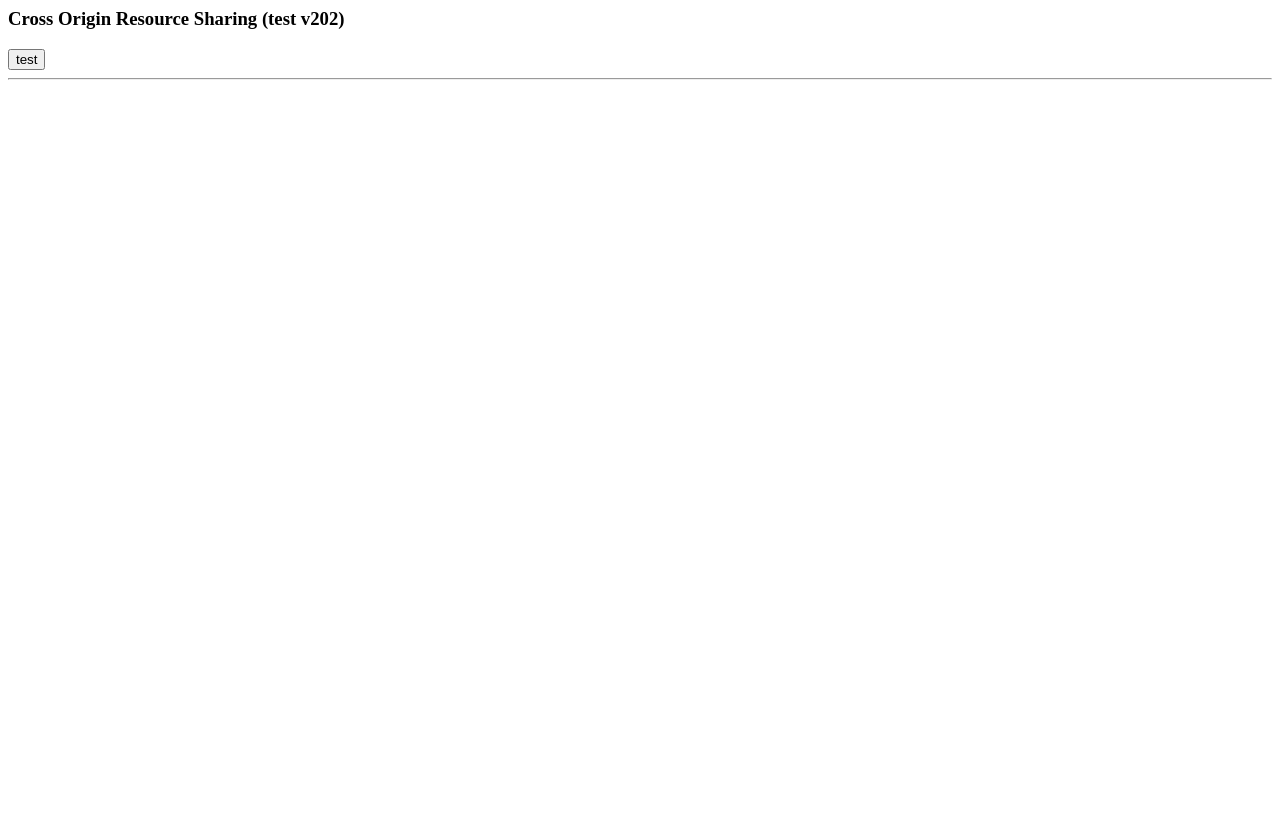
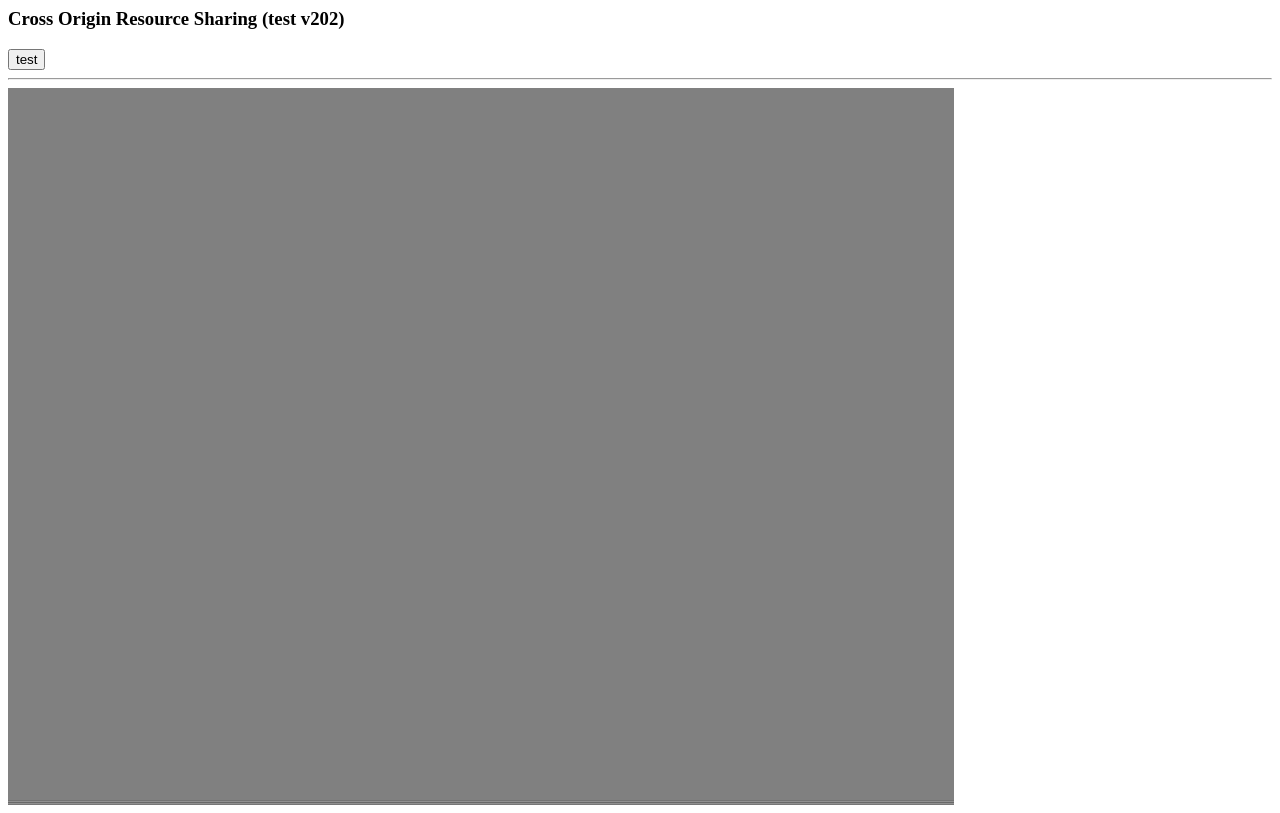
Before and after one commit to sky-48/sky-48.github.io, a plain HTML site: page covergen/cors-test.html in a window 1280 px wide. Drawn offline with Linux system fonts and the light colour scheme.

Commit message:
test again with grey background image

```diff
--- a/covergen/cors-test.html
+++ b/covergen/cors-test.html
@@ -14,7 +14,7 @@
 
     <hr />
 <!-- 1146 x 717 -->
-    <div id="canvas_container" style="position: relative; width: 946px; height: 717px; background-image: url('backdrop-x-grey.jpg')" >
+    <div id="canvas_container" style="position: relative; width: 946px; height: 717px; background-image: url('backdrop-grey.jpg')" >
     </div>
 </body>
 
```
